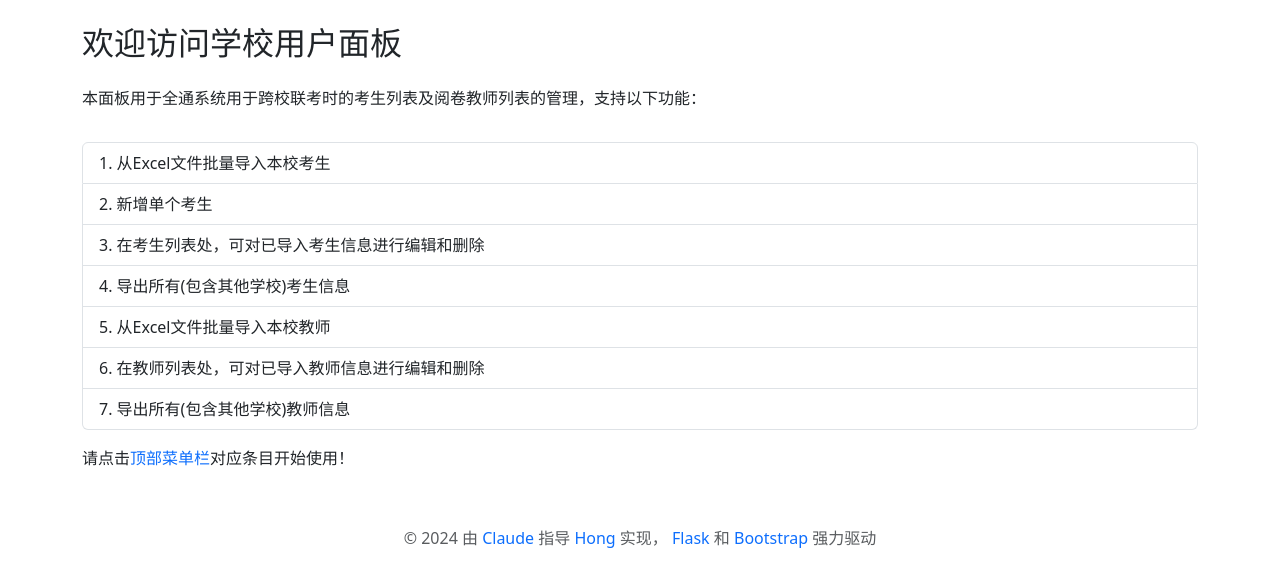
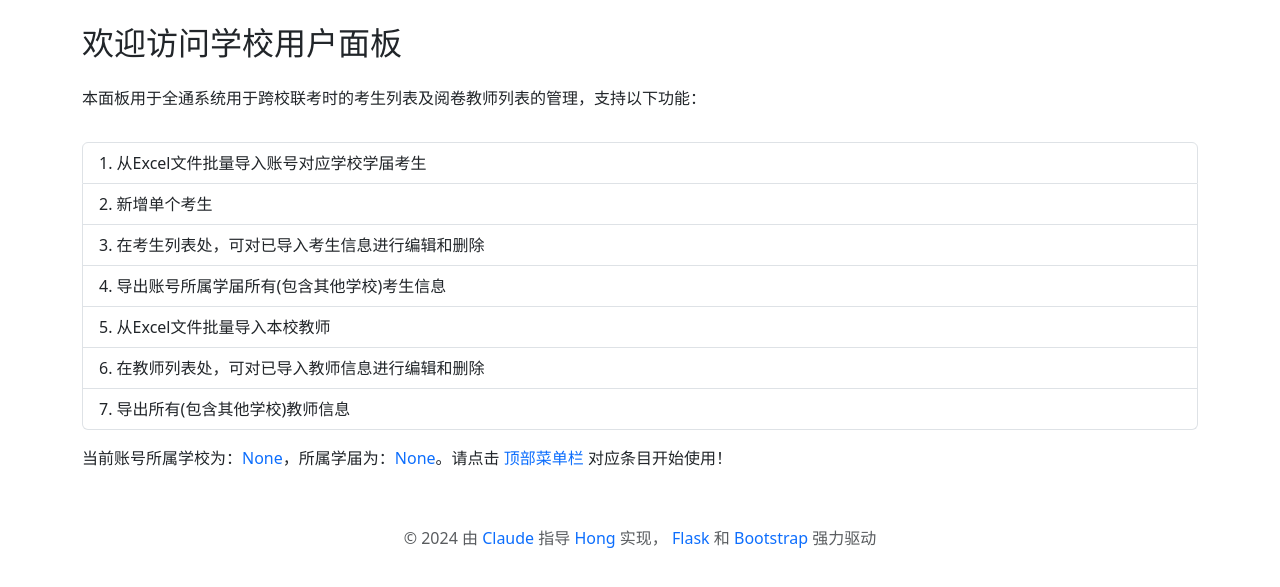
Before and after one commit to reee/allcom_list_merger, a Flask app: page /user in a window 1280 px wide. Shown: the part 56-643 px from the top of the page. Run offline with Flask 3, Linux system fonts and the light colour scheme; the visitor is signed in with stand-in values (Sample User, id 1); some libraries are stand-ins or nearby versions.

Commit message:
more ui tweak for user panel

```diff
--- a/app/templates/user_panel.html
+++ b/app/templates/user_panel.html
@@ -4,13 +4,13 @@
 <h2>欢迎访问学校用户面板</h2>
 <p class='py-3'>本面板用于全通系统用于跨校联考时的考生列表及阅卷教师列表的管理，支持以下功能：</p>
 <ul class="list-group">
-    <li class="list-group-item">1. 从Excel文件批量导入本校考生</li>
+    <li class="list-group-item">1. 从Excel文件批量导入账号对应学校学届考生</li>
     <li class="list-group-item">2. 新增单个考生</li>
     <li class="list-group-item">3. 在考生列表处，可对已导入考生信息进行编辑和删除</li>
-    <li class="list-group-item">4. 导出所有(包含其他学校)考生信息</li>
+    <li class="list-group-item">4. 导出账号所属学届所有(包含其他学校)考生信息</li>
     <li class="list-group-item">5. 从Excel文件批量导入本校教师</li>
     <li class="list-group-item">6. 在教师列表处，可对已导入教师信息进行编辑和删除</li>
     <li class="list-group-item">7. 导出所有(包含其他学校)教师信息</li>
 </ul>
-<p class='py-3'>请点击<span class="text-primary">顶部菜单栏</span>对应条目开始使用！</p>
+<p class='py-3'>当前账号所属学校为：<span class="text-primary">{{ current_user.school_name }}</span>，所属学届为：<span class="text-primary">{{ current_user.grade_name }}</span>。请点击 <span class="text-primary">顶部菜单栏</span> 对应条目开始使用！</p>
 {% endblock %}
```
